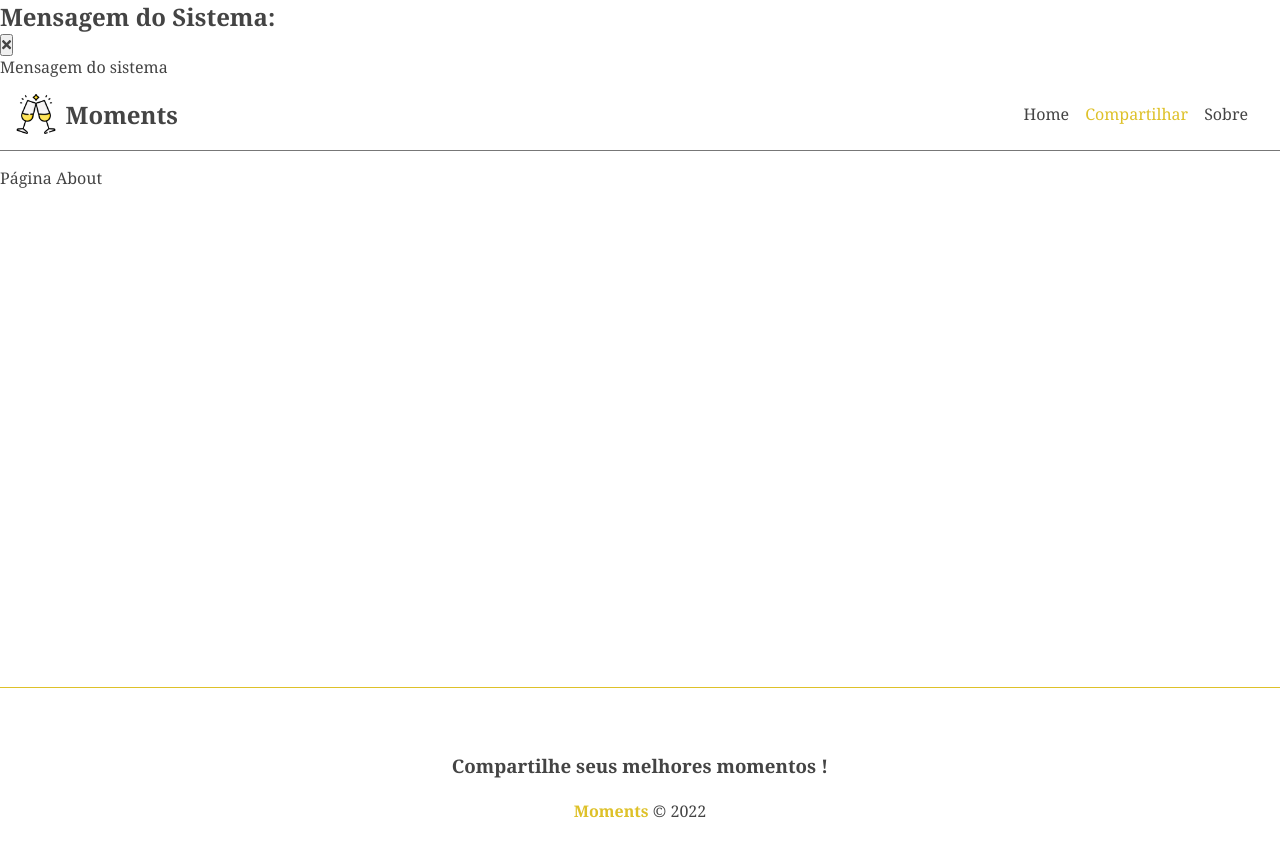
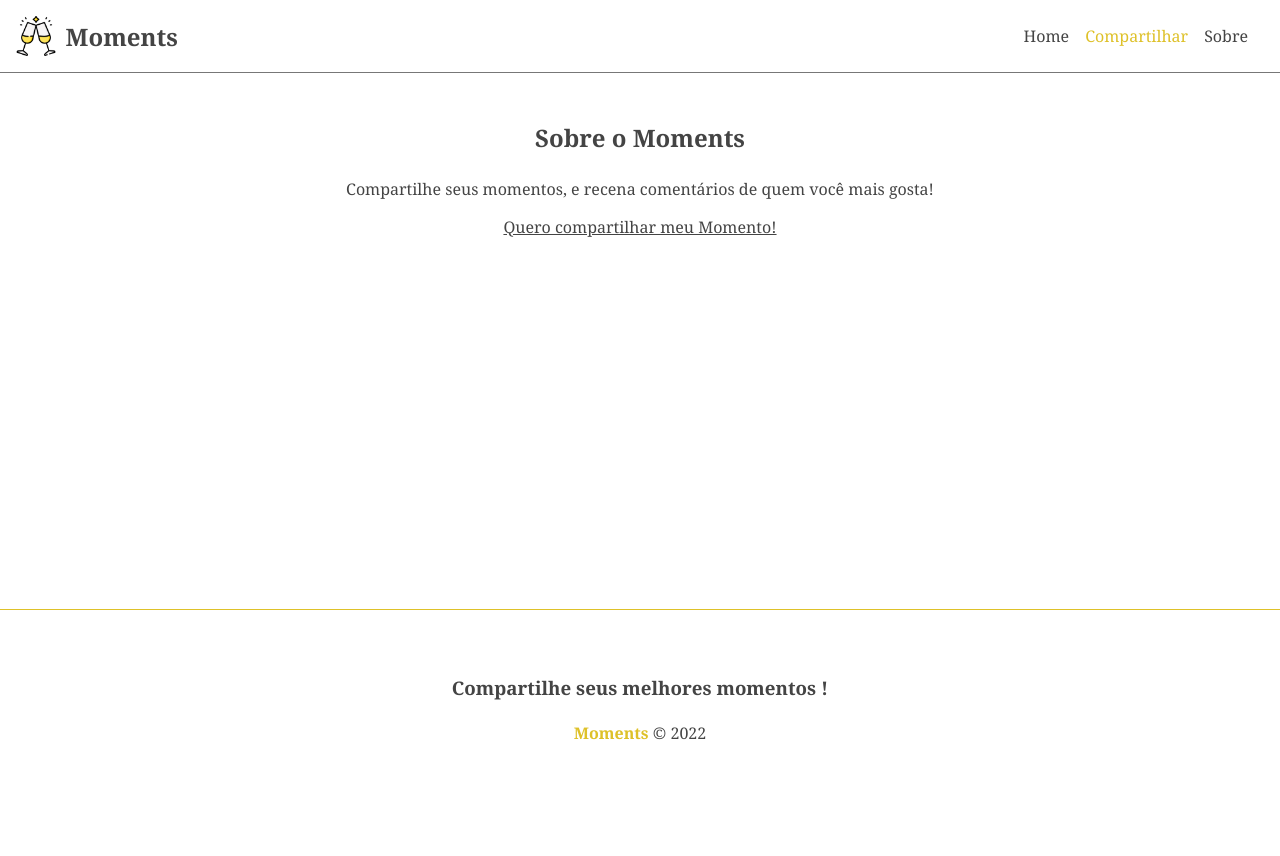
Before and after one commit to TiagoBarbosa88/Angular_-Hora_De_Codar, an Angular app in the folder moments/: page /about in a window 1280 px wide. Shown: the top 856 px of the page. After the commit the page ends 809 px from the top, so only its background shows below. Built offline with nearby package versions, Linux system fonts and the light colour scheme.

Commit message:
finalizando menssageria

```diff
--- a/moments/src/app/components/messages/messages.component.css
+++ b/moments/src/app/components/messages/messages.component.css
@@ -0,0 +1,29 @@
+.message {
+  position: fixed;
+  top: 3em;
+  width: 50%;
+  margin-left: 50%;
+  left: -25%;
+  z-index: 10;
+  background-color: #fff;
+  border: 3px solid #dec129;
+  padding: 1.5em;
+  display: flex;
+  flex-direction: column;
+}
+
+.message-header {
+  display: flex;
+  justify-content: space-between;
+  margin-bottom: 1em;
+}
+
+.message-header button {
+  padding: .5em;
+  cursor: pointer;
+}
+
+
+.message {
+  font-size: 1.2em;
+}
--- a/moments/src/app/components/messages/messages.component.html
+++ b/moments/src/app/components/messages/messages.component.html
@@ -1,9 +1,9 @@
-<div class="message">
+<div class="message" *ngIf="messagesService.message">
   <div class="message-header">
     <h2>Mensagem do Sistema:</h2>
-    <button class="clear">
+    <button class="clear" (click)="messagesService.clear()">
       <fa-icon [icon]="faTimes"></fa-icon>
     </button>
   </div>
-  <p>Mensagem do sistema</p>
+  <p>{{ messagesService.message }}</p>
 </div>
--- a/moments/src/app/components/messages/messages.component.ts
+++ b/moments/src/app/components/messages/messages.component.ts
@@ -1,5 +1,6 @@
 import { Component, OnInit } from '@angular/core';
 import { faTimes } from '@fortawesome/free-solid-svg-icons';
+import { MessagesService } from '../../services/messages.service';
 
 @Component({
   selector: 'app-messages',
@@ -9,7 +10,7 @@ import { faTimes } from '@fortawesome/free-solid-svg-icons';
 export class MessagesComponent implements OnInit {
   faTimes = faTimes;
 
-  constructor() { }
+  constructor(public messagesService: MessagesService) { }
 
   ngOnInit(): void {
   }
--- a/moments/src/app/components/pages/about/about.component.css
+++ b/moments/src/app/components/pages/about/about.component.css
@@ -0,0 +1,16 @@
+.about{
+  display: flex;
+  flex-direction: column;
+  align-items: center;
+  justify-content: center;
+  padding: 2em;
+
+}
+
+h2, p {
+  margin-bottom: 1em;
+}
+
+.about a {
+  text-decoration: underline;
+}
--- a/moments/src/app/components/pages/about/about.component.html
+++ b/moments/src/app/components/pages/about/about.component.html
@@ -1 +1,5 @@
-<p>Página About</p>
+<div class="about">
+  <h2>Sobre o Moments</h2>
+  <p>Compartilhe seus momentos, e recena comentários de quem você mais gosta!</p>
+  <a routerLink="/moments/new">Quero compartilhar meu Momento!</a>
+</div>
--- a/moments/src/app/components/pages/new-moment/new-moment.component.ts
+++ b/moments/src/app/components/pages/new-moment/new-moment.component.ts
@@ -1,6 +1,8 @@
+import { MessagesService } from './../../../services/messages.service';
 import { Moment } from './../../../Moment';
 import { MomentService } from 'src/app/services/moment.service';
 import { Component, OnInit } from '@angular/core';
+import { Router } from '@angular/router';
 
 
 
@@ -12,7 +14,11 @@ import { Component, OnInit } from '@angular/core';
 export class NewMomentComponent implements OnInit {
   btnText = "Compartilhar!"
 
-  constructor(private momentService: MomentService) { }
+  constructor(
+    private momentService: MomentService,
+    private messagesService: MessagesService,
+    private router: Router,
+    ) { }
 
   ngOnInit(): void {
   }
@@ -33,8 +39,10 @@ export class NewMomentComponent implements OnInit {
     await this.momentService.createMoment(formData).subscribe();
 
     // exibir msg
+    this.messagesService.add('Momento adicionado com sucesso !')
 
     // redirect
+    this.router.navigate(['/'])
 
   }
 
--- a/moments/src/app/services/messages.service.ts
+++ b/moments/src/app/services/messages.service.ts
@@ -5,5 +5,20 @@ import { Injectable } from '@angular/core';
 })
 export class MessagesService {
 
+  message: string = '';
+
   constructor() { }
+
+
+  add(message:string){
+    this.message = message
+
+    setTimeout(() => {
+    this.clear()
+    },4000)
+  }
+
+  clear(){
+    this.message = '';
+  }
 }
```
